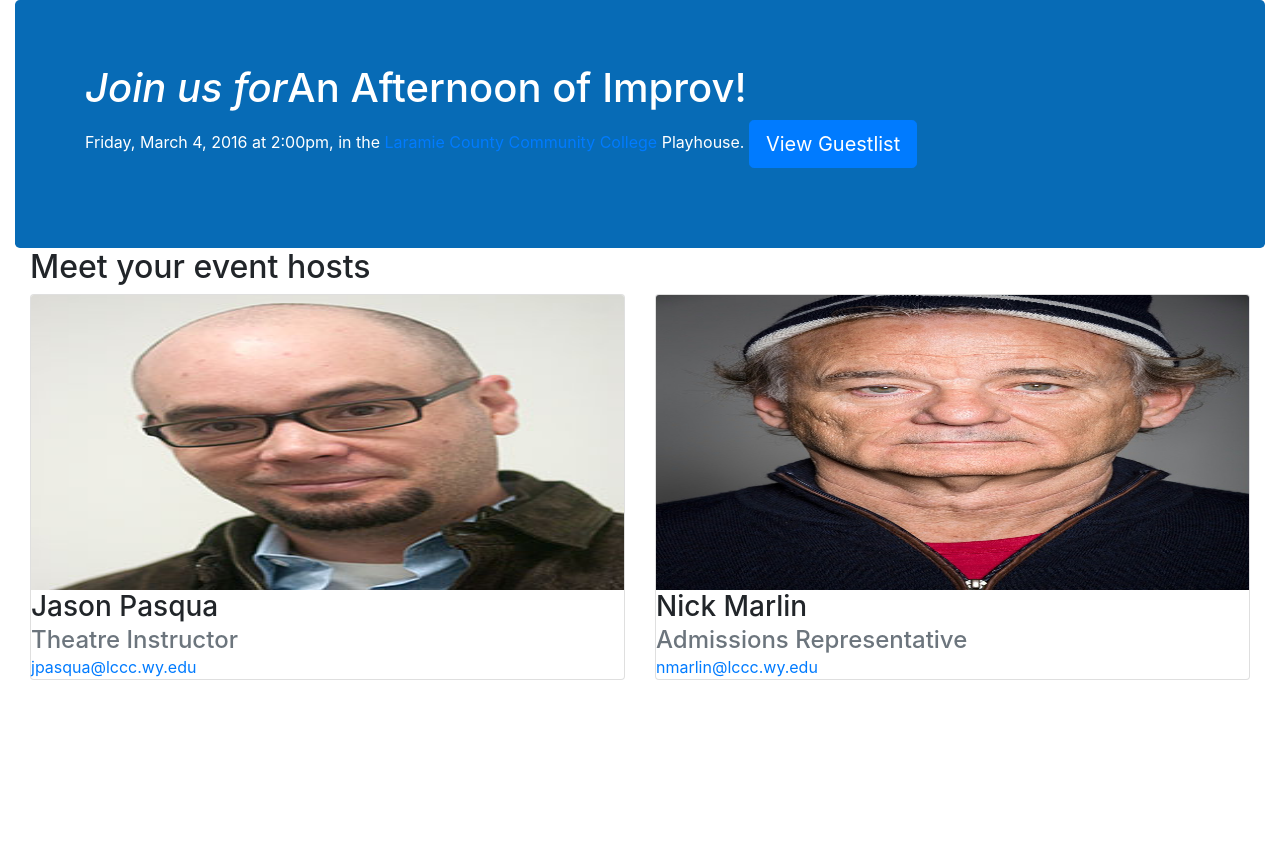
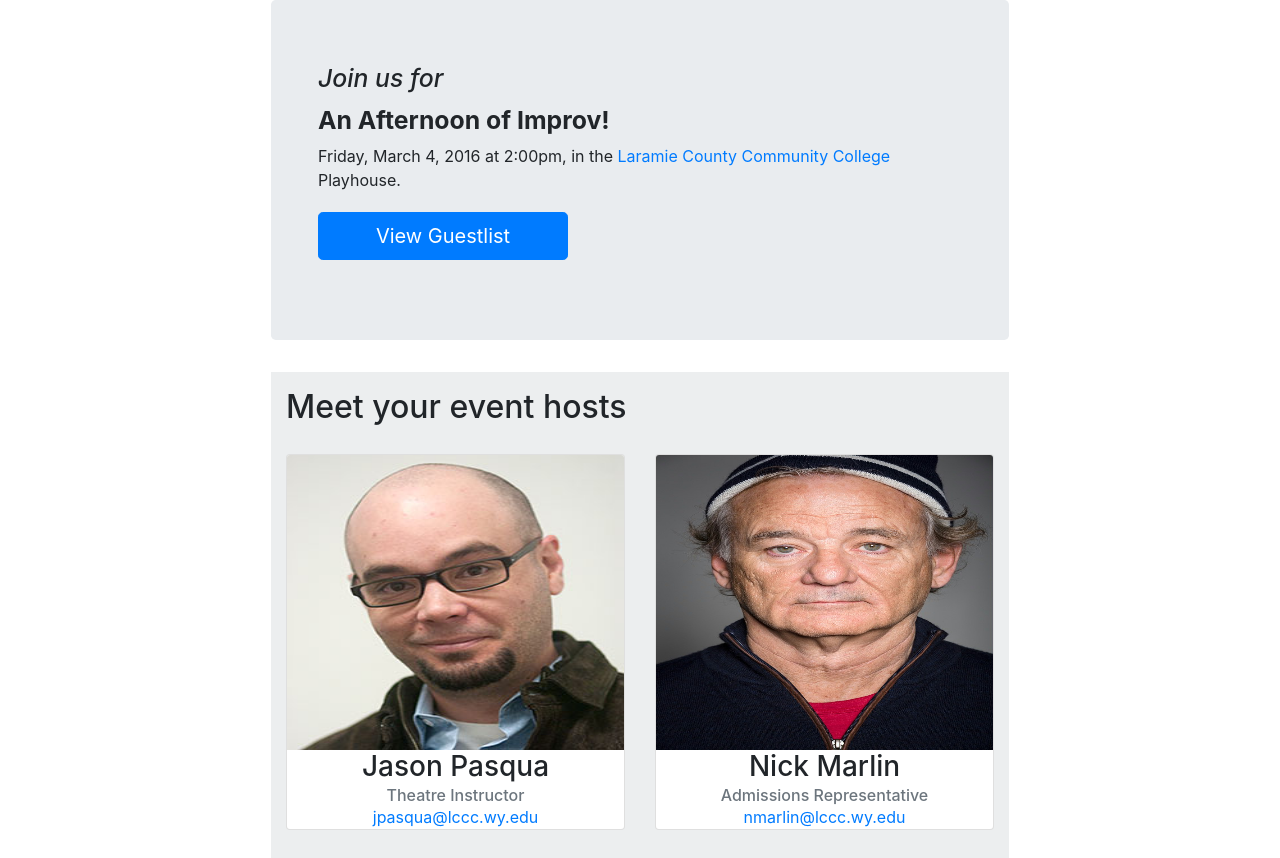
Before and after one commit to xmarnic/improv_registration, a Python web app: template templates/layout.html in a window 1280 px wide. Before the commit the page ends 680 px from the top, so only its background shows below. Run offline with Jinja, Linux system fonts and the light colour scheme; the template is opened without the code that fills it, so the values that code supplies are empty; some libraries are stand-ins or nearby versions.

Commit message:
Better use of CSS instead of BS utility classes.

```diff
--- a/static/custom.css
+++ b/static/custom.css
@@ -1,18 +1,34 @@
-.jumbotron {
-    background-color: #076bb6;
-    color: #fff;
-    margin-bottom: 0;
+.jumbotron h1 {
+    font-size: 1.55em;
 }
 
-.ul {
-    margin-top:0;
-}
-.host_cards {
-    background-color: #424242;
+.jumbotron em {
+    display: block;
+    padding-bottom: .5em;
 }
 
-.person_card {
-    padding-top: 7.5%;
+.jumbotron span {
+    font-weight: bold;
+}
+
+.guestlist-btn {
+    display: block;
+    margin-top: 1em;
+    max-width: 250px;
+}
+
+.contact {
+    background-color: #ECEEEF;
+}
+
+.contact h2 {
+    padding-top: 0.5em ;
+    padding-bottom: 0.25em;
+}
+
+.card {
+    margin-top: .75em;
+    margin-bottom: 1.75em;
 }
 
 .card-img-top {
@@ -20,3 +36,15 @@
     width: 100%;
     display: block;
 }
+
+.card-block {
+    text-align: center;
+}
+
+.card-block h4 {
+    font-size: 1em;
+}
+
+.main {
+    max-width: 768px;
+}
```
